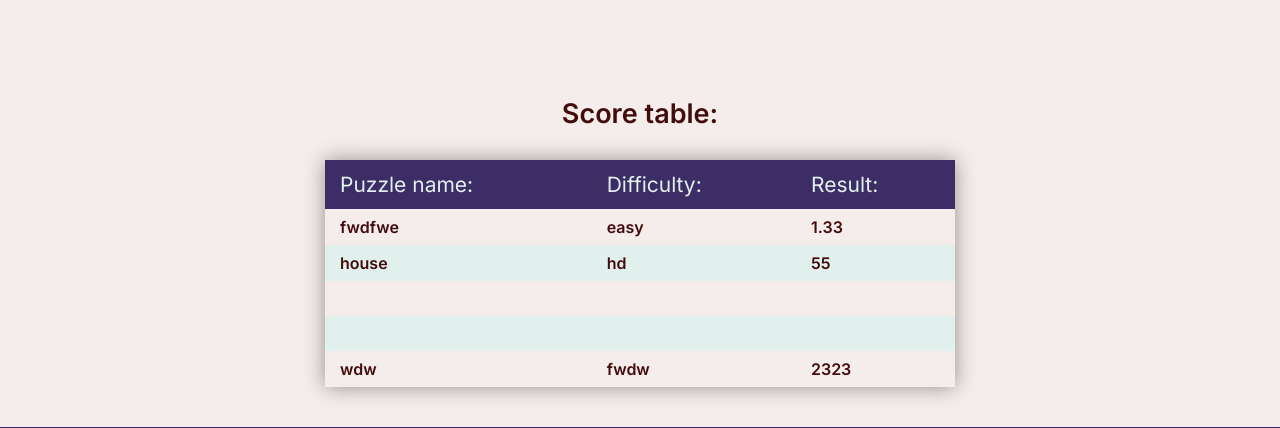
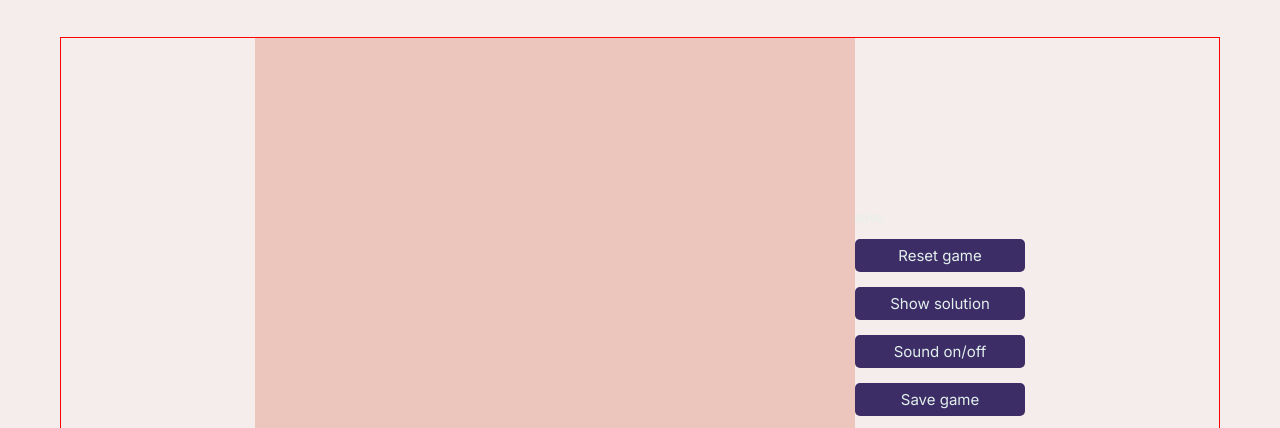
Before and after one commit to Ihar-Batura/Nonograms, a website built with webpack: page src/index.html in a window 1280 px wide. Shown: the part 534-962 px from the top of the page. Built offline with nearby package versions, Linux system fonts and the light colour scheme.

Commit message:
feat: add some code for game field

```diff
--- a/src/index.html
+++ b/src/index.html
@@ -141,7 +141,19 @@
             </div>
           </div>
         </section>
-        <section id="game"></section>
+        <section id="game">
+          <div class="game-container">
+            <div class="game-field"></div>
+            <div class="game-buttons">
+              <div class="timer">00:00</div>
+              <button class="game-btn">Reset game</button>
+              <button class="game-btn">Show solution</button>
+              <button class="game-btn">Sound on/off</button>
+              <button class="game-btn">Save game</button>
+              <button class="game-btn">Continue last game</button>
+            </div>
+          </div>
+        </section>
         <section id="table">
           <div class="table-container">
             <table class="table-score">
--- a/src/style.css
+++ b/src/style.css
@@ -202,6 +202,44 @@ h2 {
   color: var(--clr-body-text-light);
 }
 
+/* game*/
+
+.game-container {
+  display: flex;
+  align-items: center;
+  justify-content: center;
+  border: 1px solid red;
+}
+.game-field {
+  width: 600px;
+  height: 600px;
+  background-color: var(--clr-text-light-hover);
+}
+
+.game-buttons {
+  display: flex;
+  flex-direction: column;
+  gap: 15px;
+}
+
+.game-btn {
+  width: 170px;
+  font-family: 'Inter', sans-serif;
+  font-size: 1.5rem;
+  font-weight: 400;
+  border: none;
+  border-radius: 5px;
+  background-color: var(--clr-header-footer-light);
+  color: var(--clr-text-light);
+  padding: 7px;
+  cursor: pointer;
+  transition: all 0.5s ease;
+}
+
+.game-btn:hover {
+  color: var(--clr-text-light-hover);
+}
+
 /* table */
 #table {
   padding: 20px 0 30px;
```
